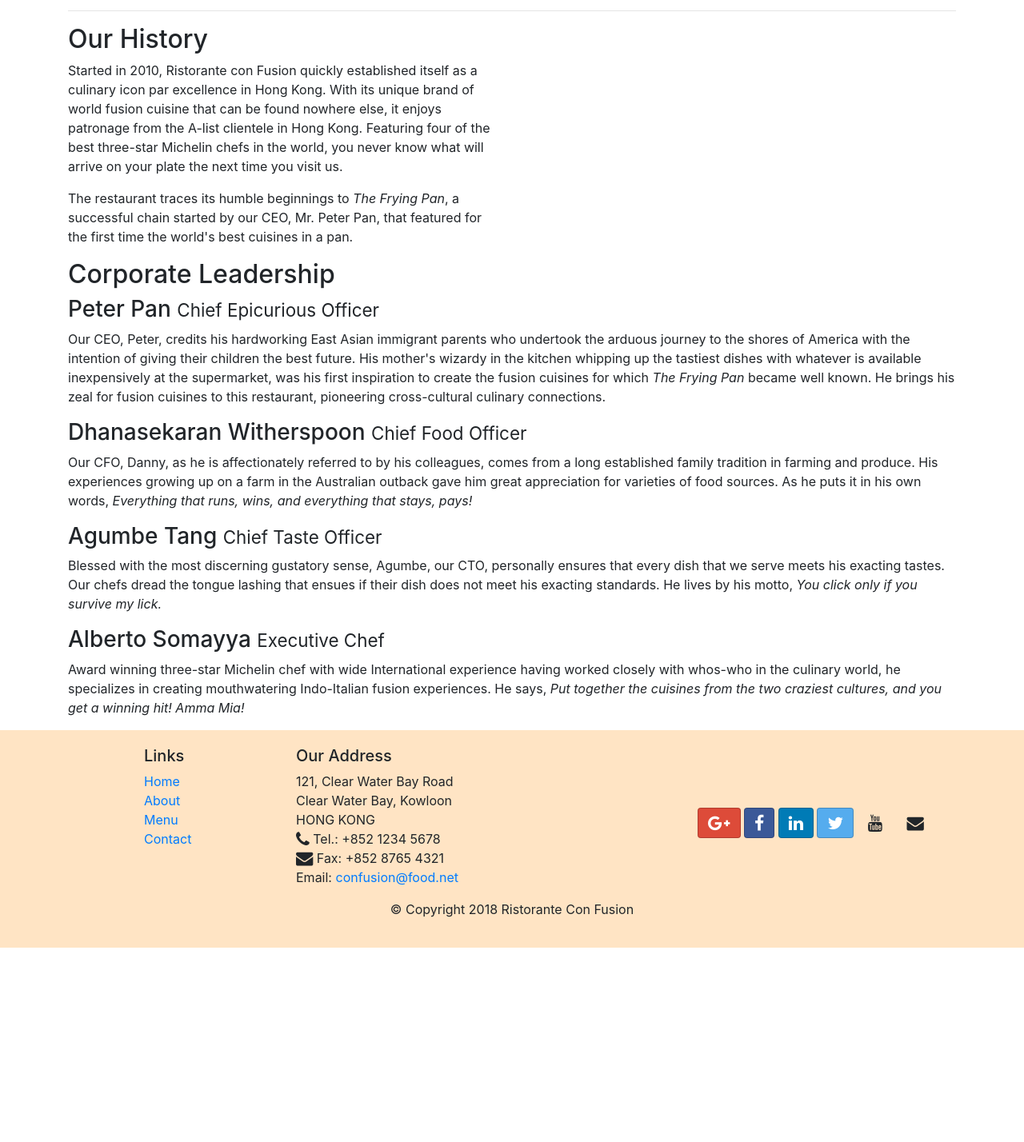
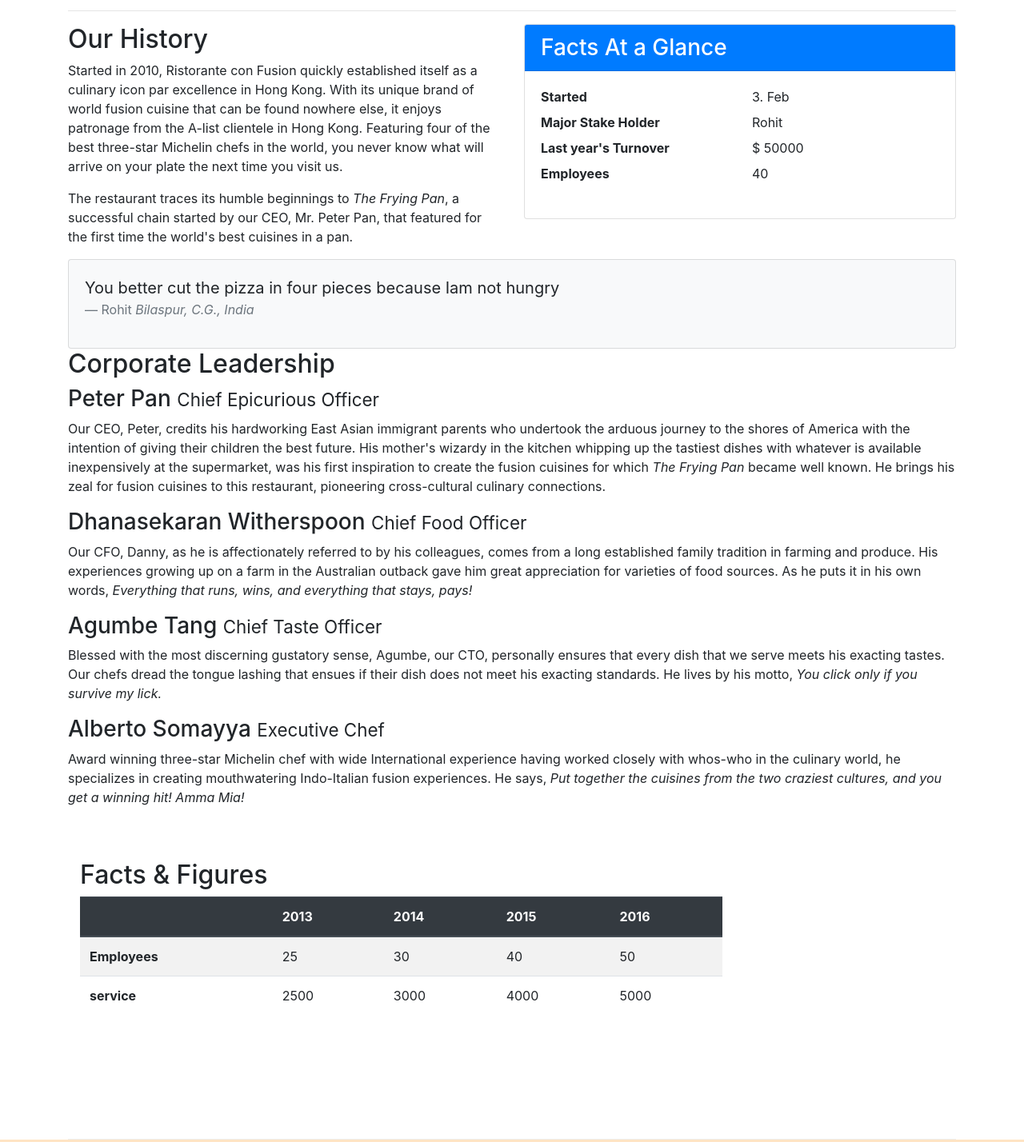
Before and after one commit to Kay-Rohit/bootstrap, a website: page aboutus.html in a window 1280 px wide. Shown: the part 435-1863 px from the top of the page at 80% size. Before the commit the page ends 1620 px from the top, so only its background shows below. Drawn offline with nearby package versions, Linux system fonts and the light colour scheme.

Commit message:
Table and Card

```diff
--- a/aboutus.html
+++ b/aboutus.html
@@ -66,6 +66,31 @@
                 <p>The restaurant traces its humble beginnings to <em>The Frying Pan</em>, a successful chain started by our CEO, Mr. Peter Pan, that featured for the first time the world's best cuisines in a pan.</p>
             </div>
             <div class="col col-sm">
+                <div class="card">
+                    <h3 class="card-header bg-primary text-white">Facts At a Glance</h3>
+                    <div class="card-body">
+                        <dl class="row">
+                            <dt class="col-6">Started</dt>
+                            <dd class="col-6">3. Feb</dd>
+                            <dt class="col-6">Major Stake Holder</dt>
+                            <dd class="col-6">Rohit</dd>
+                            <dt class="col-6">Last year's Turnover</dt>
+                            <dd class="col-6">$ 50000</dd>
+                            <dt class="col-6">Employees</dt>
+                            <dd class="col-6">40</dd>
+                        </dl>
+                    </div>
+                </div>
+            </div>
+            <div class="col-12">
+                <div class="card card-body bg-light">
+                    <blockquote class="blockquote">
+                        <p class="mb-0">You better cut the pizza in four pieces because Iam not hungry</p>
+                        <footer class="blockquote-footer">Rohit
+                            <cite title="Source Title">Bilaspur, C.G., India</cite>
+                        </footer>
+                    </blockquote>
+                </div>
             </div>
         </div>
 
@@ -81,6 +106,43 @@
                 <p class="d-none d-sm-block">Blessed with the most discerning gustatory sense, Agumbe, our CTO, personally ensures that every dish that we serve meets his exacting tastes. Our chefs dread the tongue lashing that ensues if their dish does not meet his exacting standards. He lives by his motto, <em>You click only if you survive my lick.</em></p>
                 <h3>Alberto Somayya <small>Executive Chef</small></h3>
                 <p class="d-none d-sm-block">Award winning three-star Michelin chef with wide International experience having worked closely with whos-who in the culinary world, he specializes in creating mouthwatering Indo-Italian fusion experiences. He says, <em>Put together the cuisines from the two craziest cultures, and you get a winning hit! Amma Mia!</em></p>
+            </div>
+       </div>
+       <div class="row row-content">
+            <div class="col-12 col-sm-9">
+                <h2>Facts &amp; Figures</h2>
+                <div class="table-responsive">
+                    <table class=" table table-striped">
+                        <thead class="thead-dark">
+                            <tr>
+                                <th>&nbsp</th>
+                                <th>2013</th>
+                                <th>2014</th>
+                                <th>2015</th>
+                                <th>2016</th>
+                            </tr>
+                        </thead>
+                        <tbody>
+                            <tr>
+                                <th>Employees</th>
+                                <td>25</td>
+                                <td>30</td>
+                                <td>40</td>
+                                <td>50</td>
+                            </tr>
+                            <tr>
+                                <th>service</th>
+                                <td>2500</td>
+                                <td>3000</td>
+                                <td>4000</td>
+                                <td>5000</td>
+                            </tr>
+                        </tbody>
+                    </table>
+                </div>
+            </div>
+            <div class="col-12 col-sm-3">
+
             </div>
        </div>
 
```
